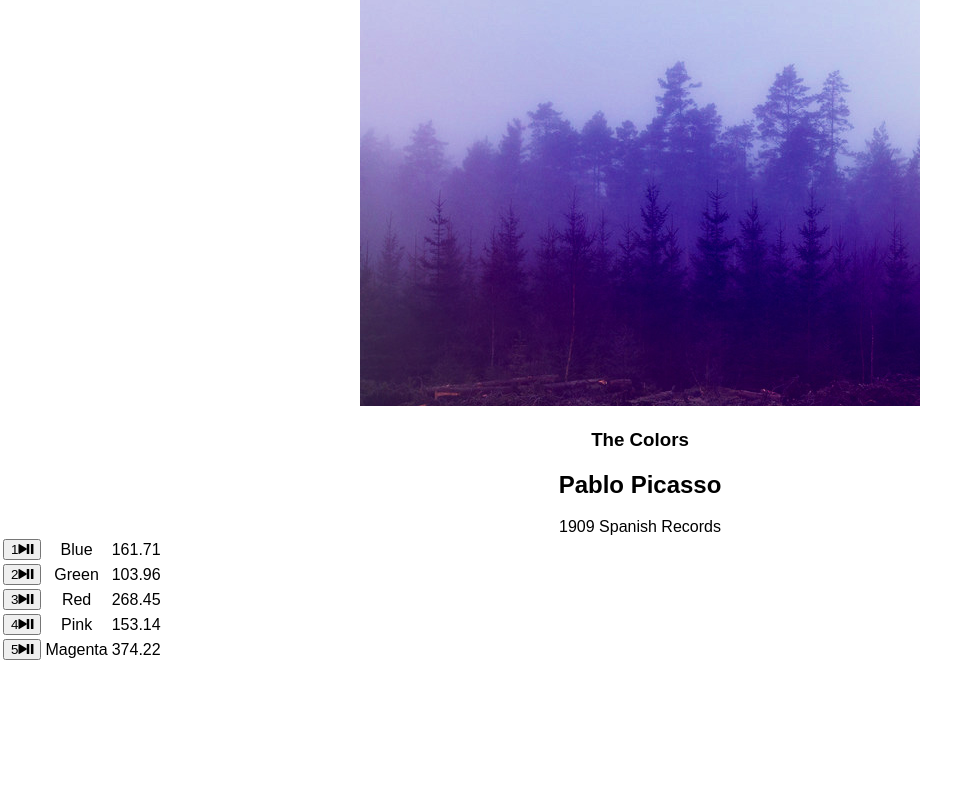
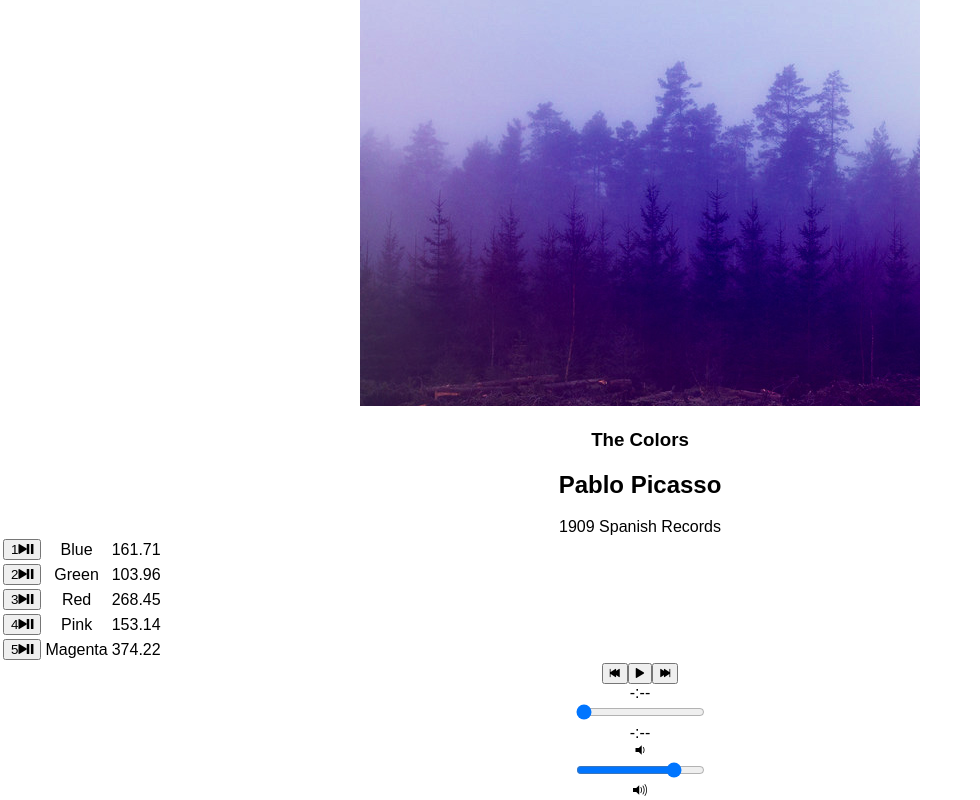
Before and after one commit to hs10337/bloc-jams-react, a React (Create React App) app: page /album/the-colors in a window 1280 px wide. Shown: the part 252-1052 px from the top of the page, without its empty margins (0-980 px from the left). Before the commit the page ends 915 px from the top, so only its background shows below. Built offline with nearby package versions, Linux system fonts and the light colour scheme.

Commit message:
Add buttons

```diff
--- a/src/components/Album.js
+++ b/src/components/Album.js
@@ -1,5 +1,6 @@
 import React, { Component } from 'react';
 import albumData from './../data/albums';
+import PlayerBar from './PlayerBar'
 
 class Album extends Component {
   constructor(props) {
@@ -44,6 +45,22 @@
     }
   }
 
+  handlePrevClick(song) {
+    const currentIndex = this.state.album.songs.findIndex(song => this.state.currentSong === song);
+    const newIndex = Math.max(0, currentIndex - 1);
+    const newSong = this.state.album.songs[newIndex];
+    this.setSong(newSong);
+    this.play(newSong);
+  }
+
+  handleNextClick(song) {
+    const currentIndex = this.state.album.songs.findIndex(song => this.state.currentSong === song);
+    const newIndex = currentIndex + 1;
+    const newSong = this.state.album.songs[newIndex];
+    this.setSong(newSong);
+    this.play(newSong);
+  }
+
   render() {
     return(
       <section className="album">
@@ -77,6 +94,12 @@
             )}
             </tbody>
         </table>
+        <PlayerBar
+          isPlaying={this.state.isPlaying}
+          currentSong={this.state.currentSong}
+          handleSongClick={() => this.handleSongClick(this.state.currentSong)}
+          handlePrevClick={() => this.handlePrevClick()}
+          handleNextClick={() => this.handleNextClick()} />
       </section>
     );
   }
--- /dev/null
+++ b/src/components/PlayerBar.js
@@ -0,0 +1,33 @@
+import React, { Component } from 'react';
+
+class PlayerBar extends Component {
+  render() {
+    return(
+      <section className="player-bar">
+        <section id="buttons">
+        <button id="previous">
+          <span className="ion-skip-backward" onClick={this.props.handlePrevClick}></span>
+        </button>
+        <button id="play-pause" onClick={this.props.handleSongClick}>
+          <span className={this.props.isPlaying ? 'ion-pause' : 'ion-play'}></span>
+        </button>
+        <button id="next">
+          <span className="ion-skip-forward" onClick={this.props.handleNextClick}></span>
+        </button>
+        </section>
+        <section id="time-control">
+          <div className="current-time">-:--</div>
+          <input type="range" className="seek-bar" value="0" />
+          <div className="total-time">-:--</div>
+        </section>
+        <section id="volume-control">
+          <div className="icon ion-volume-low"></div>
+          <input type="range" className="seek-bar" value="80" />
+          <div className="icon ion-volume-high"></div>
+        </section>
+      </section>
+    );
+  }
+}
+
+export default PlayerBar;
```
